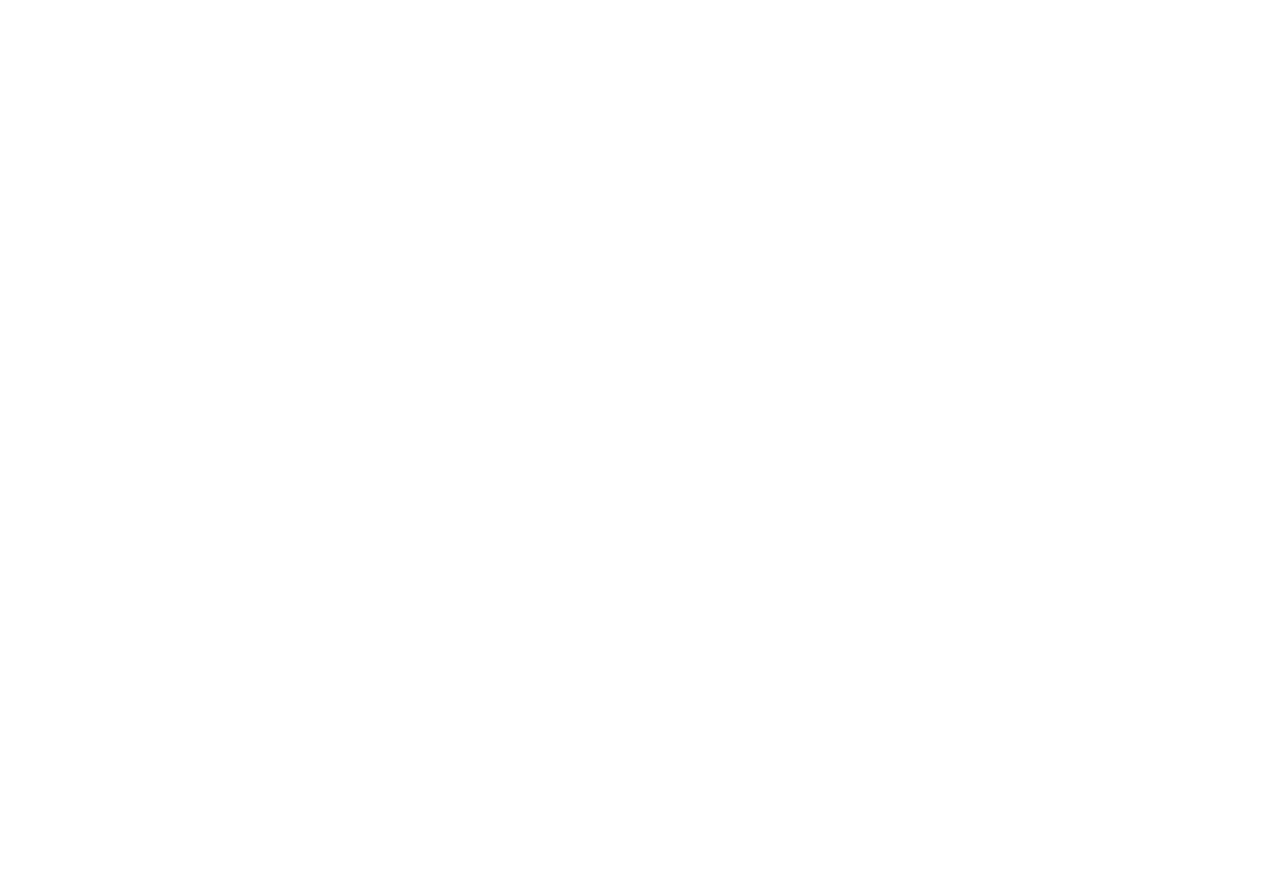
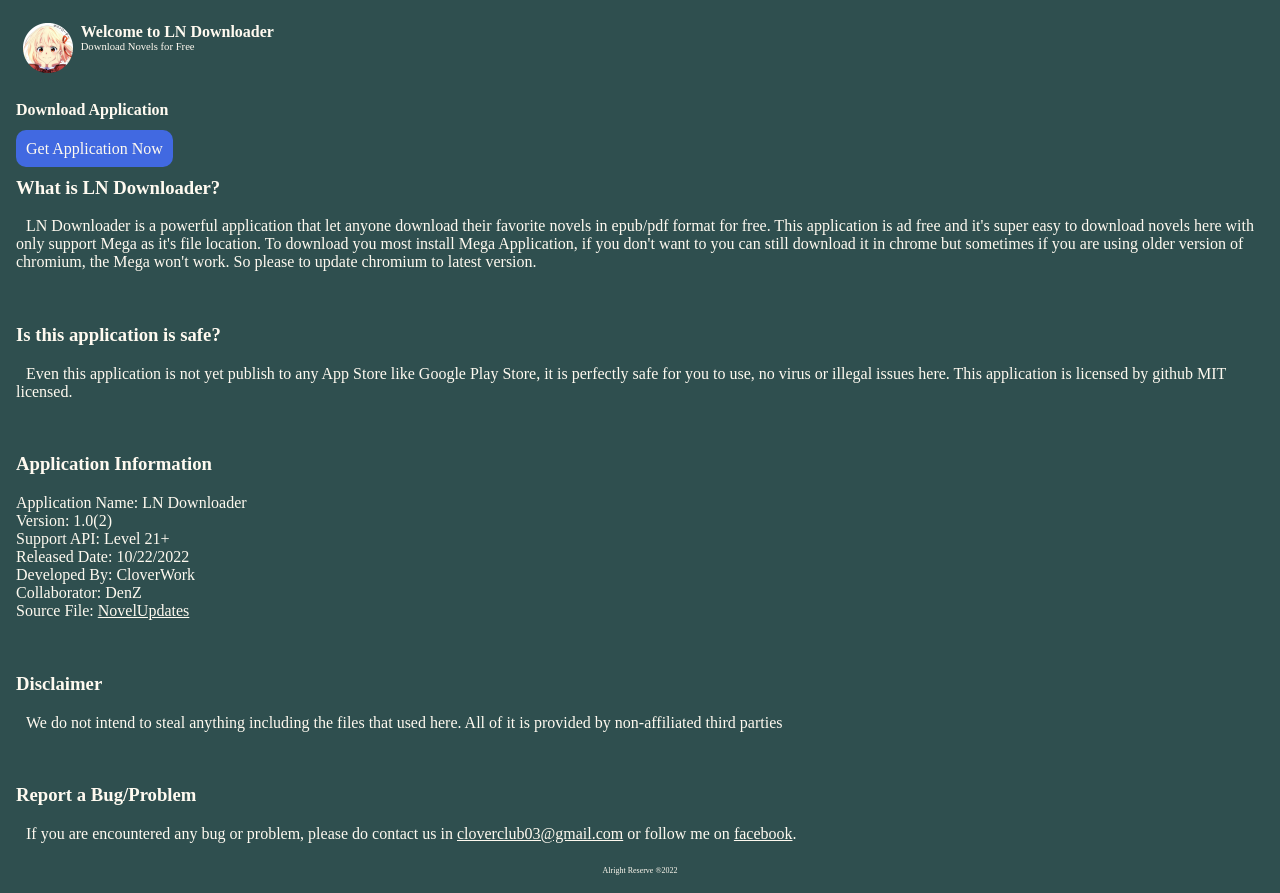
Before and after one commit to CloverClubWork/lndownloader, a plain HTML site: page index.html in a window 1280 px wide. Before the commit the page ends 800 px from the top, so only its background shows below. Drawn offline with Linux system fonts and the light colour scheme; a script that the page names is missing.

Commit message:
Uodate File

```diff
--- a/index.html
+++ b/index.html
@@ -16,6 +16,45 @@
 
 <body>
 
+  <div class="main">
+
+    <div class="header">
+      <img src="/image/logo.png" alt="/image/logo.png">
+      <div id="wel">
+        <p id="title">Welcome to LN Downloader</p>
+        <p>Download Novels for Free</p>
+      </div>
+    </div>
+
+    <div class="main-body">
+
+      <div class="download-con">
+        <h4>Download Application</h4>
+        <a class="downloadbtn" href="#">Get Application Now</a>
+      </div>
+
+      <div class="info">
+        <h3>What is LN Downloader?</h3>
+        <p style="text-indent: 10px">LN Downloader is a powerful application that let anyone download their favorite novels in epub/pdf format for free. This application is ad free and it's super easy to download novels here with only support Mega as it's file location. To download you most install Mega Application, if you don't want to you can still download it in chrome but sometimes if you are using older version of chromium, the Mega won't work. So please to update chromium to latest version.</p>
+        <br>
+        <h3>Is this application is safe?</h3>
+        <p style="text-indent: 10px">Even this application is not yet publish to any App Store like Google Play Store, it is perfectly safe for you to use, no virus or illegal issues here. This application is licensed by github MIT licensed.</p>
+        <br>
+        <h3>Application Information</h3>
+        <p>Application Name: LN Downloader<br>Version: 1.0(2)<br>Support API: Level 21+<br>Released Date: 10/22/2022<br>Developed By: CloverWork<br>Collaborator: DenZ<br>Source File: <a href="https://www.novelupdates.com/" style="color:floralwhite">NovelUpdates</a></p>
+        <br>
+        <h3>Disclaimer</h3>
+        <p style="text-indent: 10px">We do not intend to steal anything including the files that used here. All of it is provided by non-affiliated third parties</p>
+        <br>
+        <h3>Report a Bug/Problem</h3>
+        <p style="text-indent: 10px">If you are encountered any bug or problem, please do contact us in <a href="mailto: cloverclub03@gmail.com" style="color:floralwhite">cloverclub03@gmail.com</a> or follow me on <a href="https://www.facebook.com/lndownloader" style="color:floralwhite">facebook</a>.</p>
+      </div>
+      <footer style="text-align: center">
+        <span style="font-size: 6pt">Alright Reserve ®2022</span>
+      </footer>
+    </div>
+  </div>
+
   <!-- Project -->
   <script src="main.js"></script>
 </body>
--- a/main.js
+++ /dev/null
@@ -1 +0,0 @@
-console.log('Hello World!');
--- a/style.css
+++ b/style.css
@@ -1,3 +1,21 @@
 body {
-    font-size: 15pt;
+  font-size: 12pt;
+  padding: 8px;
+  background-color: darkslategrey;
+  color: floralwhite;
 }
+.main{max-width: 100%;height: auto}
+.header{width: inherit;height: auto;padding: 5pt;margin: 0;display: flex}
+.header > img{width: 50px;height: 50px}
+.header #wel{padding: 0 8px}
+.header > #wel > #title{font-weight: 800;padding: 0;margin: 0;font-size: 12pt}
+.header > #wel > p{margin: 0;padding: 0;font-size: 8pt}
+.download-con{width: inherit;height: auto;}
+.download-con h4{padding-bottom: 0;}
+.download-con .downloadbtn{width: 100%;background-color: royalblue;color: floralwhite;padding: 10px;margin: 0;border-radius: 10px;border:none;text-decoration: none}
+.download-con .downloadbtn:hover, .downloadbtn:focus{background-color: darkblue;outline: none}
+.info{margin-top: 10px}
+
+@media only screen and (min-width: 800px){
+  .download-con .downloadbtn{width: 300px}
+}
```
Also changed, not shown: image/logo.png (added).
